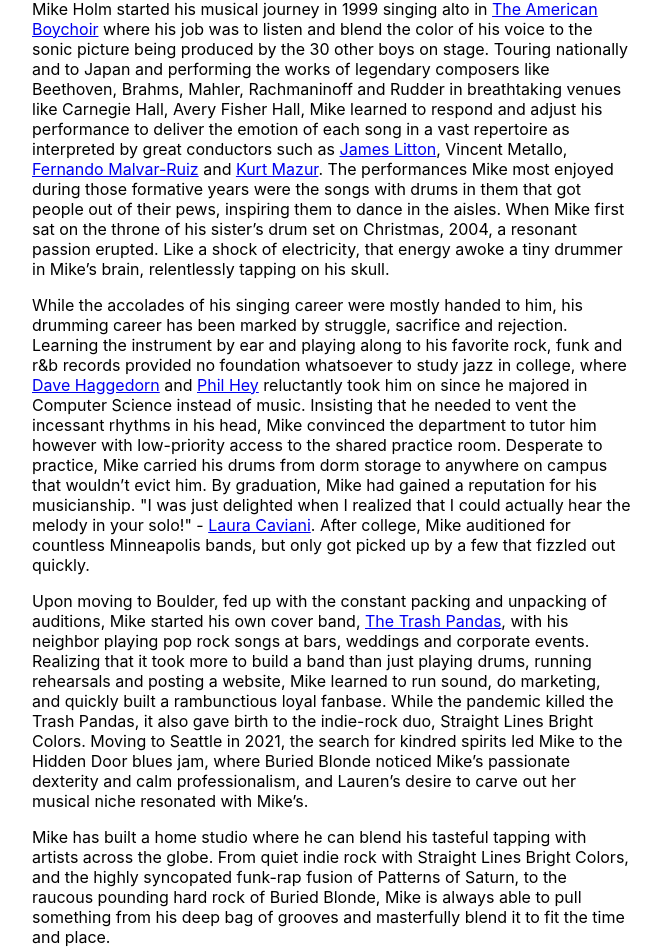
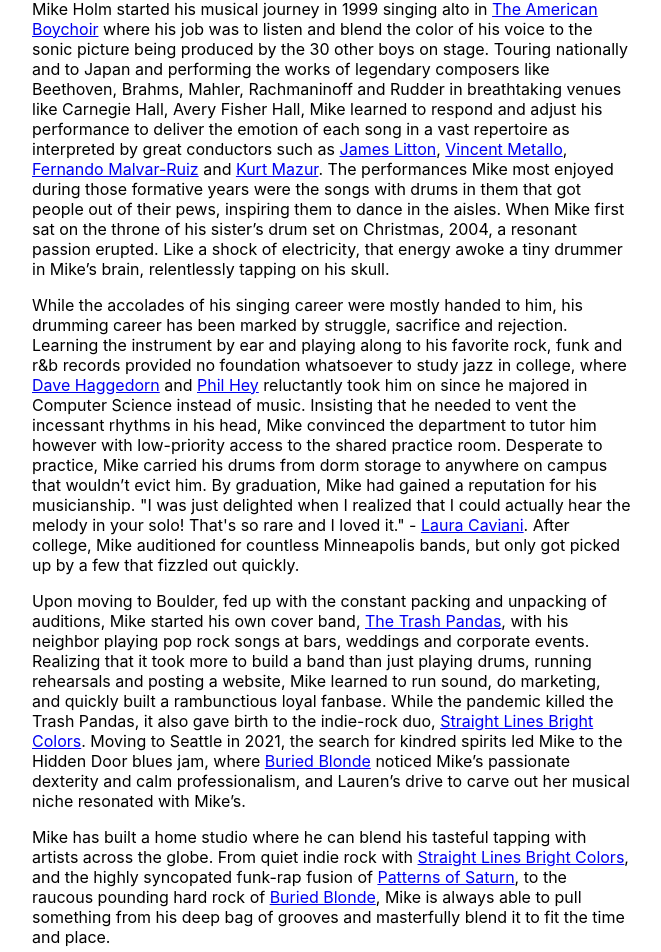
Before and after one commit to coldpour/mikeholmmusic, a React (Create React App) app: page / in a window 1280 px wide. Shown: the part 1608-2560 px from the top of the page, without its empty margins (308-969 px from the left). Built offline with nearby package versions, Linux system fonts and the light colour scheme.

Commit message:
more links

```diff
--- a/src/BioSection.js
+++ b/src/BioSection.js
@@ -1,5 +1,6 @@
 /** @jsxImportSource @emotion/react */
 import styled from "@emotion/styled";
+import * as Links from "./linkData";
 
 const Root = styled.div`
   background: white;
@@ -9,6 +10,11 @@
 const Constraint = styled.div`
   max-width: 600px;
   margin: auto;
+  padding: 0 1em;
+
+  @media (min-width: 600px) {
+    padding: 0;
+  }
 `;
 
 const Link = styled.a``;
@@ -42,7 +48,11 @@
           <Link href="https://en.wikipedia.org/wiki/James_Litton">
             James Litton
           </Link>
-          , Vincent Metallo,{" "}
+          ,{" "}
+          <Link href="https://www.bach-cantatas.com/Bio/Metallo-Vincent.htm">
+            Vincent Metallo
+          </Link>
+          ,{" "}
           <Link href="https://www.facebook.com/malvarru">
             Fernando Malvar-Ruiz
           </Link>{" "}
@@ -74,10 +84,10 @@
           carried his drums from dorm storage to anywhere on campus that
           wouldn’t evict him. By graduation, Mike had gained a reputation for
           his musicianship. "I was just delighted when I realized that I could
-          actually hear the melody in your solo!" -{" "}
-          <Link href="https://www.lauracaviani.com/">Laura Caviani</Link>. After
-          college, Mike auditioned for countless Minneapolis bands, but only got
-          picked up by a few that fizzled out quickly.
+          actually hear the melody in your solo! That's so rare and I loved it."
+          - <Link href="https://www.lauracaviani.com/">Laura Caviani</Link>.
+          After college, Mike auditioned for countless Minneapolis bands, but
+          only got picked up by a few that fizzled out quickly.
         </p>
         <p>
           Upon moving to Boulder, fed up with the constant packing and unpacking
@@ -88,19 +98,28 @@
           drums, running rehearsals and posting a website, Mike learned to run
           sound, do marketing, and quickly built a rambunctious loyal fanbase.
           While the pandemic killed the Trash Pandas, it also gave birth to the
-          indie-rock duo, Straight Lines Bright Colors. Moving to Seattle in
-          2021, the search for kindred spirits led Mike to the Hidden Door blues
-          jam, where Buried Blonde noticed Mike’s passionate dexterity and calm
-          professionalism, and Lauren’s desire to carve out her musical niche
-          resonated with Mike’s.
+          indie-rock duo,{" "}
+          <Link href={Links.Sandcastles.href}>
+            Straight Lines Bright Colors
+          </Link>
+          . Moving to Seattle in 2021, the search for kindred spirits led Mike
+          to the Hidden Door blues jam, where{" "}
+          <Link href={Links.BuriedBlonde.href}>Buried Blonde</Link> noticed
+          Mike’s passionate dexterity and calm professionalism, and Lauren’s
+          drive to carve out her musical niche resonated with Mike’s.
         </p>
         <p>
           Mike has built a home studio where he can blend his tasteful tapping
-          with artists across the globe. From quiet indie rock with Straight
-          Lines Bright Colors, and the highly syncopated funk-rap fusion of
-          Patterns of Saturn, to the raucous pounding hard rock of Buried
-          Blonde, Mike is always able to pull something from his deep bag of
-          grooves and masterfully blend it to fit the time and place.
+          with artists across the globe. From quiet indie rock with{" "}
+          <Link href={Links.Sandcastles.href}>
+            Straight Lines Bright Colors
+          </Link>
+          , and the highly syncopated funk-rap fusion of{" "}
+          <Link href={Links.PatternsOfSaturn}>Patterns of Saturn</Link>, to the
+          raucous pounding hard rock of{" "}
+          <Link href={Links.BuriedBlonde.href}>Buried Blonde</Link>, Mike is
+          always able to pull something from his deep bag of grooves and
+          masterfully blend it to fit the time and place.
         </p>
       </Constraint>
     </Root>
```
